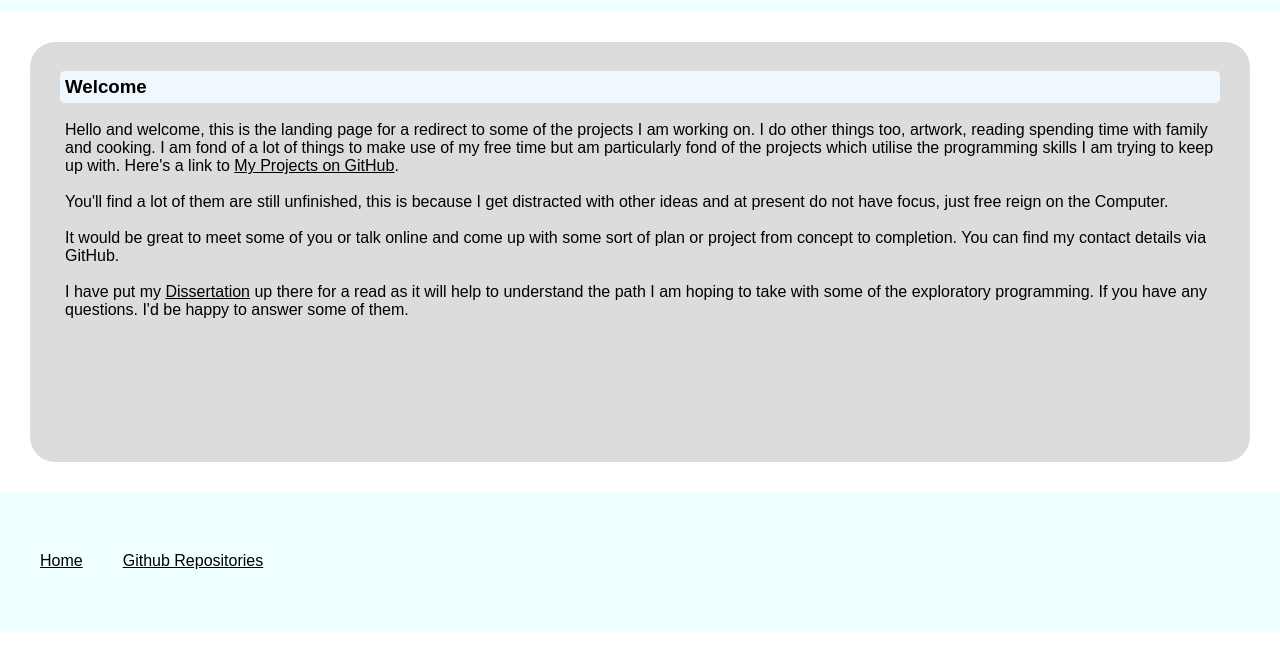
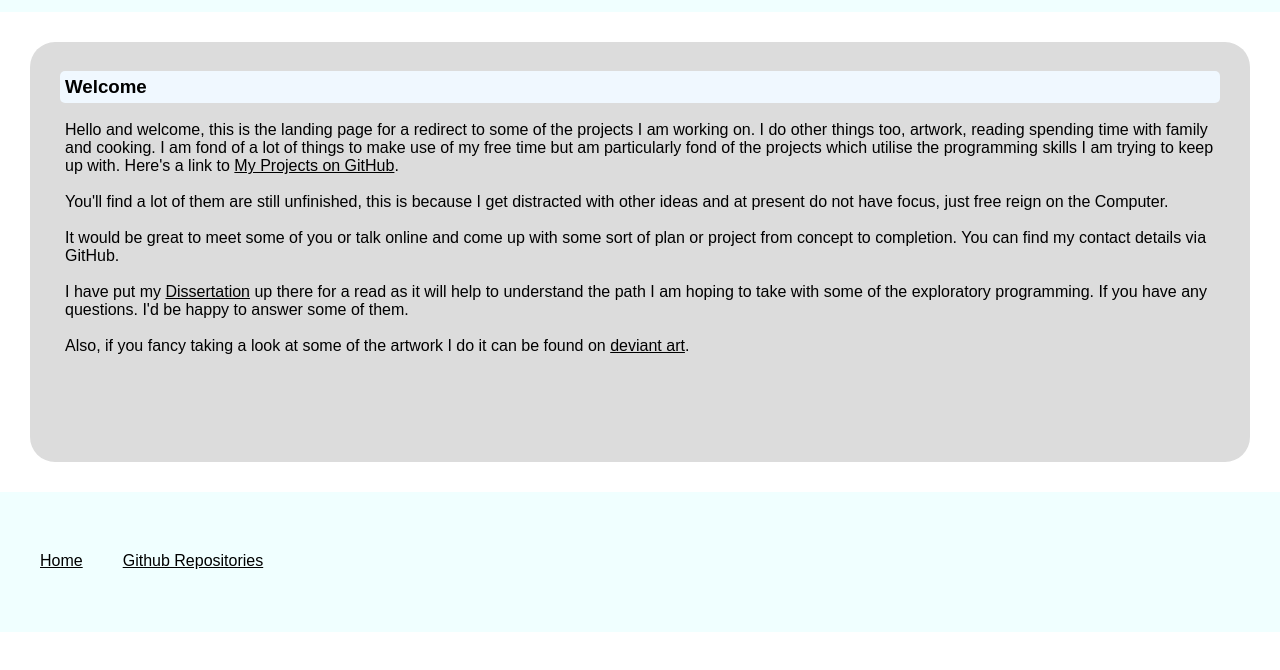
Before and after one commit to district82/russellclarke82.github.io, a plain HTML site: page index.html in a window 1280 px wide. Shown: the part 88-758 px from the top of the page. Drawn offline with Linux system fonts and the light colour scheme.

Commit message:
Update index.html
Added link to my deviant art profile page

```diff
--- a/index.html
+++ b/index.html
@@ -114,7 +114,7 @@ footer {
     <content class="sub">
         <article>
         <h3>Welcome</h3>
-        <p>Hello and welcome, this is the landing page for a redirect to some of the projects I am working on. I do other things too, artwork, reading spending time with family and cooking. I am fond of a lot of things to make use of my free time but am particularly fond of the projects which utilise the programming skills I am trying to keep up with. Here's a link to <a href="https://www.github.com/russellclarke82" target="_self">My Projects on GitHub</a>.<br><br> You'll find  a lot of them are still unfinished, this is because I get distracted with other ideas and at present do not have focus, just free reign on the Computer.<br><br>It would be great to meet some of you or talk online and come up with some sort of plan or project from concept to completion. You can find my contact details via GitHub.<br><br>I have put my <a href="https://github.com/russellclarke82/russellclarke82.github.io/blob/master/I7694005_RClarke_Dissertation_Final_Draft.pdf" target="_blank">Dissertation</a> up there for a read as it will help to understand the path I am hoping to take with some of the exploratory programming. If you have any questions. I'd be happy to answer some of them.</p>
+        <p>Hello and welcome, this is the landing page for a redirect to some of the projects I am working on. I do other things too, artwork, reading spending time with family and cooking. I am fond of a lot of things to make use of my free time but am particularly fond of the projects which utilise the programming skills I am trying to keep up with. Here's a link to <a href="https://www.github.com/russellclarke82" target="_self">My Projects on GitHub</a>.<br><br> You'll find  a lot of them are still unfinished, this is because I get distracted with other ideas and at present do not have focus, just free reign on the Computer.<br><br>It would be great to meet some of you or talk online and come up with some sort of plan or project from concept to completion. You can find my contact details via GitHub.<br><br>I have put my <a href="https://github.com/russellclarke82/russellclarke82.github.io/blob/master/I7694005_RClarke_Dissertation_Final_Draft.pdf" target="_blank">Dissertation</a> up there for a read as it will help to understand the path I am hoping to take with some of the exploratory programming. If you have any questions. I'd be happy to answer some of them.<br><br>Also, if you fancy taking a look at some of the artwork I do it can be found on <a href="https://www.deviantart.com/albinob2" target="_self">deviant art</a>.</p>
         </article>
     </content>
 </content>
```
